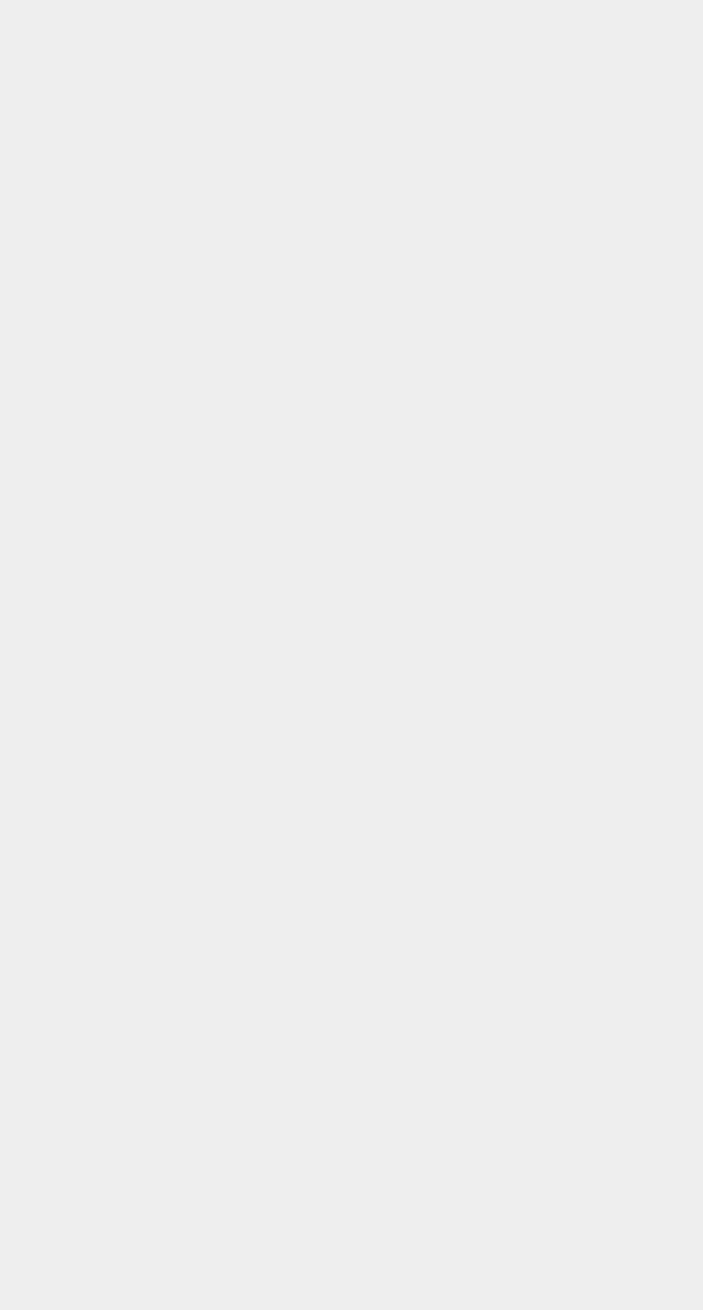
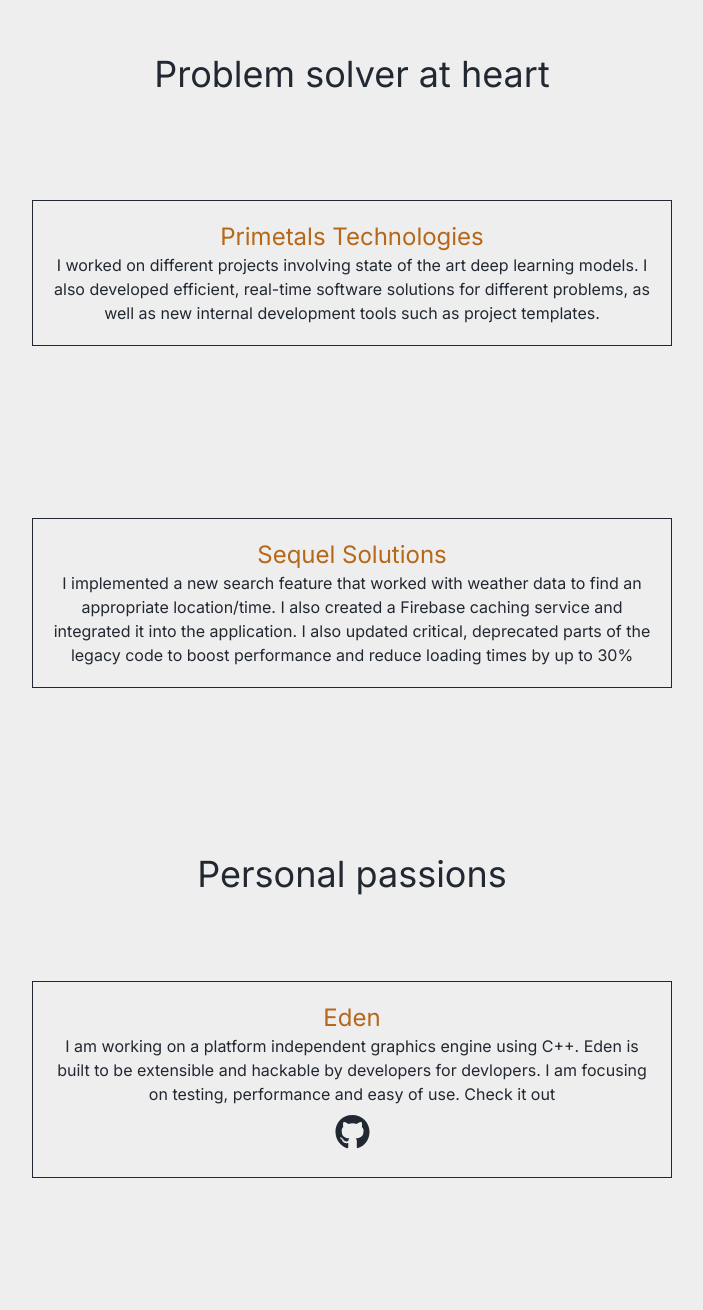
Before and after one commit to A-Mamdouh/A-Mamdouh.github.io, a Next.js app: page / in a window 1280 px wide. Shown: the part 1586-2896 px from the top of the page, without its empty margins (32-735 px from the left). Before the commit the page ends 1600 px from the top, so only its background shows below. Built offline with nearby package versions, Linux system fonts and the light colour scheme; a web font is replaced by a local one.

Commit message:
Added work experience and projects to content

```diff
--- a/src/app/ui/Content/Content.tsx
+++ b/src/app/ui/Content/Content.tsx
@@ -1,5 +1,7 @@
 "use client";
 import AboutMe from "./AboutMe";
+import PersonalProjects from "./PersonalProjects";
+import WorkExperience from "./WorkExperience"
 import "./styles.css"
 
 function Content () {
@@ -7,6 +9,8 @@
     return (
         <div className="content-container">
             <AboutMe />
+            <WorkExperience />
+            <PersonalProjects />
         </div>
     )
 }
--- /dev/null
+++ b/src/app/ui/Content/PersonalProjects.tsx
@@ -0,0 +1,45 @@
+import Icon from "../Icon";
+import "./personalProjects.css";
+import AnimatedScrollCard from "@/app/ui/AnimatedScrollCard/AnimatedScrollCard";
+
+const ProjectCard = ({title, children, githubLink}:Readonly<{title: string, children: React.ReactNode, githubLink: string}>) => {
+    return (
+        <div className="w-full border-solid border border-[var(--primary)] max-w-[40rem] p-5 m-auto flex flex-col">
+            <div className="flex flex-row justify-center items-center w-full max-h-[50px]">
+                <p className="text-2xl text-[var(--secondary)]"> {title} </p>
+
+            </div>
+            <p> {children} </p>
+            <div className="w-full flex flex-row justify-center items-center p-2">
+                <a href={githubLink}>
+                    <Icon href="/icons/github.svg#icon" className="h-[35px] w-[35px] asepct-[1/1]" />
+                </a>
+            </div>
+        </div>
+
+    );
+};
+
+
+function PersonalProjects() {
+
+    return (
+        <AnimatedScrollCard className="flex flex-col items-center content-center p-10">
+            <p className="text-4xl flex mb-5 text-primary">Personal passions</p>
+            <div className="w-full h-full flex flex-col justify-center items-center">
+                <ProjectCard title="Eden" githubLink="https://github.com/a-mamdouh/Eden">
+                    I am working on a platform independent graphics engine using C++.
+                    Eden is built to be extensible and hackable by developers for devlopers.
+                    I am focusing on testing, performance and easy of use. Check it out
+                </ProjectCard>
+
+                <ProjectCard title="Bonk Patrol" githubLink="https://github.com/a-mamdouh/bonk-patrol">
+                    This is a simple, lightweight voice chat time-out Discord bot I developed using the JavaScript Discord API.
+                    I also added a feature for message clearing messages
+                </ProjectCard>
+            </div>
+        </AnimatedScrollCard>
+    );
+}
+
+export default PersonalProjects;
--- /dev/null
+++ b/src/app/ui/Content/WorkExperience.tsx
@@ -0,0 +1,38 @@
+import "./workExperience.css";
+import AnimatedScrollCard from "@/app/ui/AnimatedScrollCard/AnimatedScrollCard";
+
+const WorkExperienceCard = ({title, children}:Readonly<{title: string, children: React.ReactNode}>) => {
+    return (
+        <div className="w-full border-solid border border-[var(--primary)] max-w-[40rem] p-5 m-auto">
+            <p className="text-2xl text-[var(--secondary)]">{title}</p>
+            <p>
+                {children}
+            </p>
+        </div>
+
+    );
+};
+
+
+function WorkExperience() {
+
+    return (
+        <AnimatedScrollCard className="flex flex-col items-center content-center p-10">
+            <p className="text-4xl flex mb-5 text-primary">Problem solver at heart</p>
+            <div className="w-full h-full flex flex-col justify-center items-center">
+                <WorkExperienceCard title="Primetals Technologies">
+                    I worked on different projects involving state of the art deep learning models.
+                    I also developed efficient, real-time software solutions for different problems,
+                    as well as new internal development tools such as project templates.
+                </WorkExperienceCard>
+                <WorkExperienceCard title="Sequel Solutions">
+                    I implemented a new search feature that worked with weather data to find an appropriate location/time.
+                    I also created a Firebase caching service and integrated it into the application.
+                    I also updated critical, deprecated parts of the legacy code to boost performance and reduce loading times by up to 30%
+                </WorkExperienceCard>
+            </div>
+        </AnimatedScrollCard>
+    );
+}
+
+export default WorkExperience;
```
Also changed, not shown: src/app/ui/Content/personalProjects.css (added), src/app/ui/Content/workExperience.css (added).
